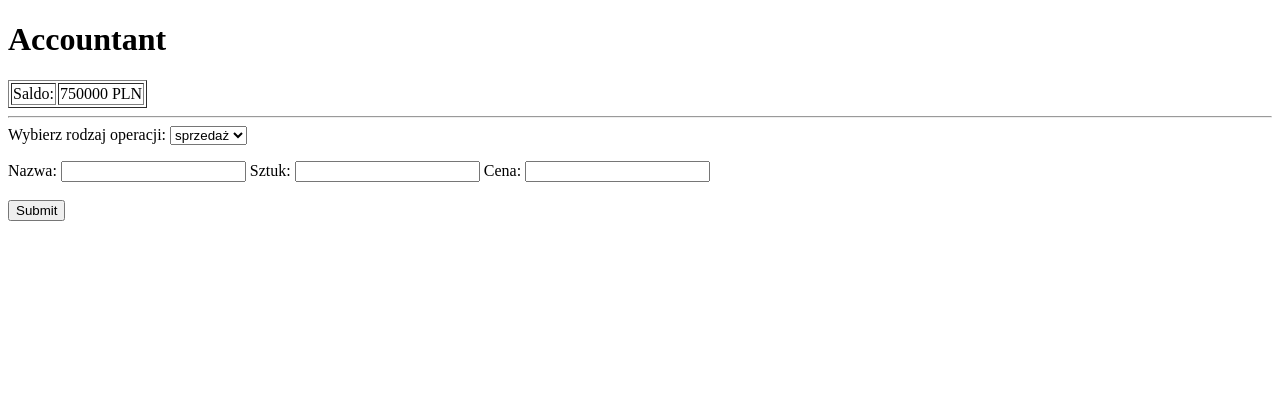
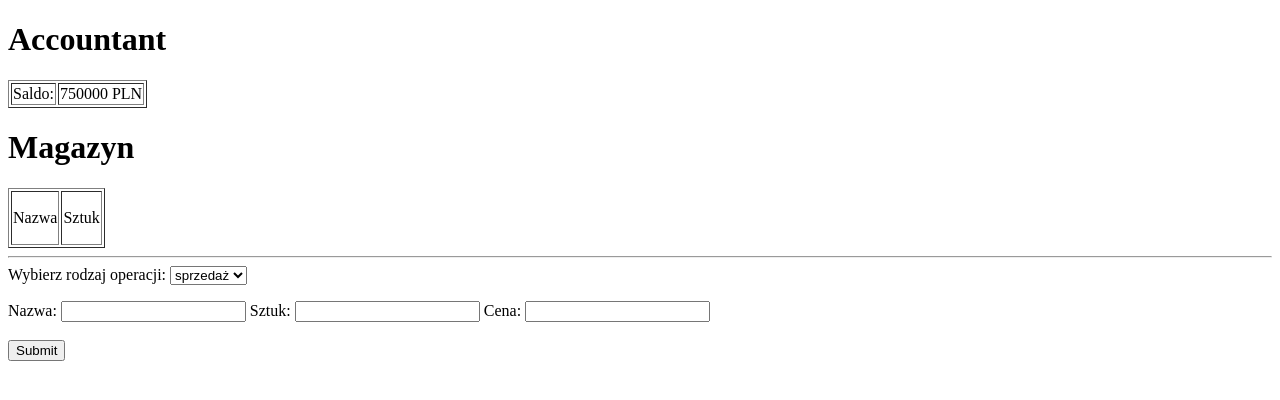
Before and after one commit to michal-rudzki/accountant_flask, a Flask app: page / in a window 1280 px wide. Shown: the part 34-434 px from the top of the page. Run offline with Flask 2, Linux system fonts and the light colour scheme.

Commit message:
setup Magazyn section in the html file when on starting page

```diff
--- a/templates/index.html
+++ b/templates/index.html
@@ -12,6 +12,26 @@
         </td>
     </tr>
 </table>
+
+<h1>Magazyn</h1>
+<table border=1>
+    <tr>
+        <td>
+            <p>Nazwa
+        </td>
+        <td>
+            <p>Sztuk
+        </td>
+    </tr>
+    {% for items in magazyn %}
+    <tr>
+        <td>{{ items[0] }}</td>
+        <td>{{ items[1] }}</td>
+    </tr>
+    {% endfor %}
+</table>
+
+<!-- form content -->
 <hr>
 <form action="" method="post">
     <label for="accountent">Wybierz rodzaj operacji:</label>
```
